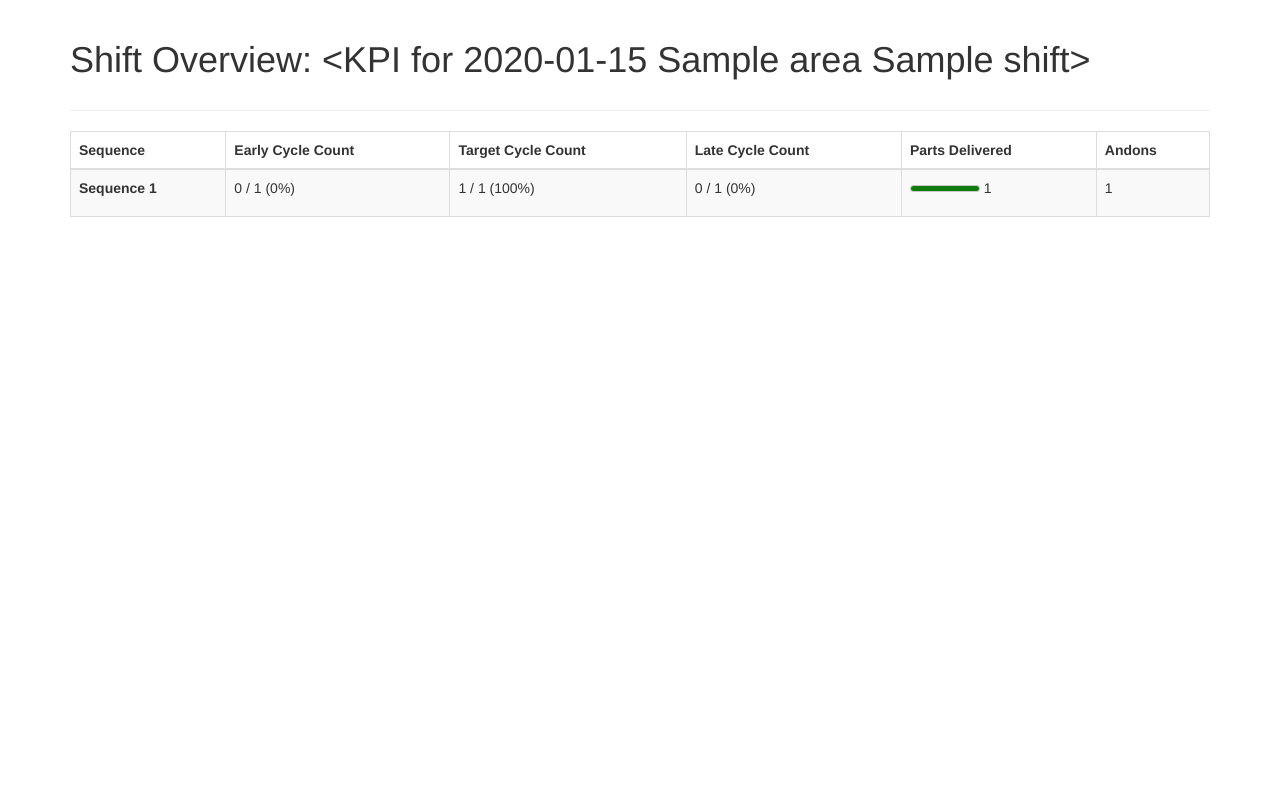
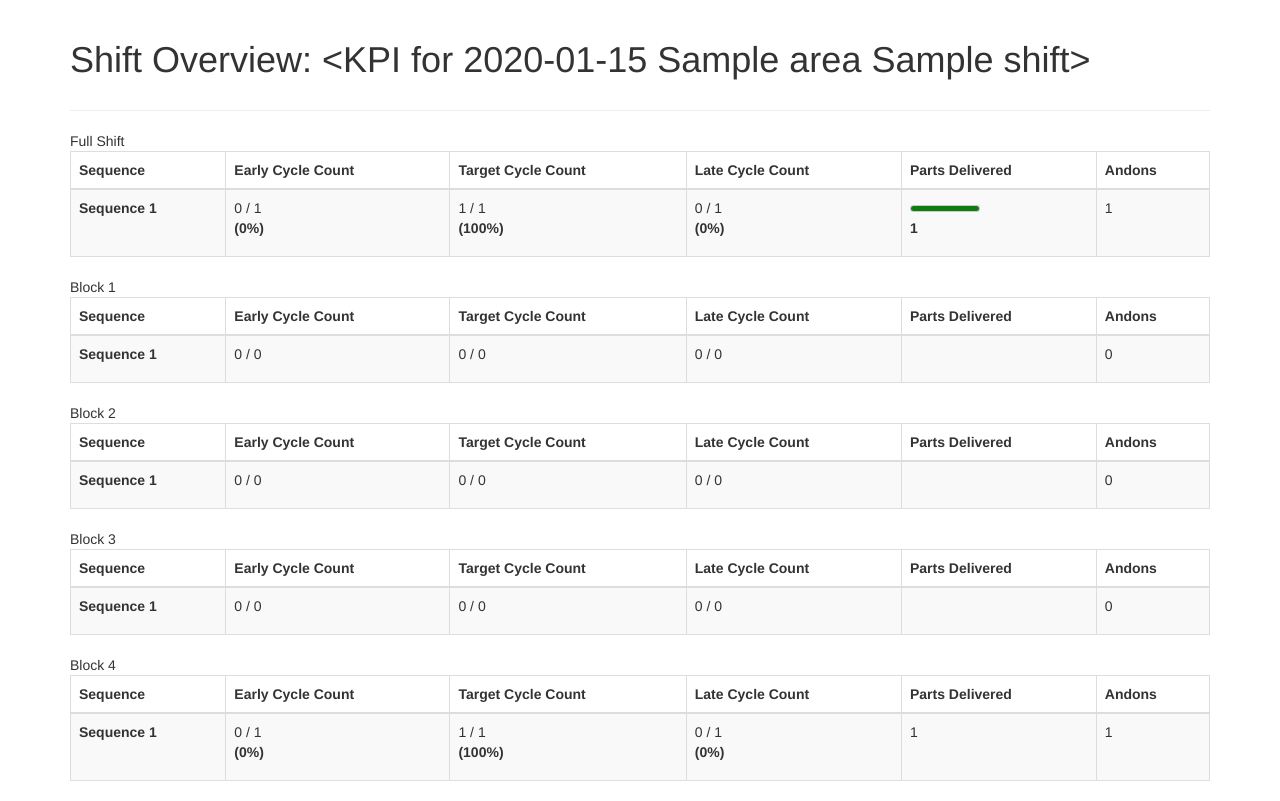
Before and after one commit to rylansturm/andonresponse, a Flask app: page /kpi/1/overview in a window 1280 px wide. Shown: the part 52-853 px from the top of the page. Before the commit the page ends 269 px from the top, so only its background shows below. Run offline with Flask 2, Linux system fonts and the light colour scheme; a user stored in the database is signed in; tables that the repository leaves empty hold one stand-in row (values such as "Sample post"); some libraries are stand-ins or nearby versions.

Commit message:
cleaned up formatting, added blocks to kpi_overview

```diff
--- a/app/main/routes.py
+++ b/app/main/routes.py
@@ -201,8 +201,11 @@ def kpi_popup(kpi_id):
 def kpi_overview(kpi_id):
     kpi = KPI.query.get(kpi_id)
     sequences = kpi.get_sequences()
+    schedule = kpi.schedule.return_schedule(kpi_d=kpi.d) if kpi.schedule else []
+    blocks = list(range(1, len(schedule)//2+1))
     return render_template(tempdir + 'kpi_overview.html', title='Shift Overview',
-                           kpi=kpi, sequences=sequences, Cycle=Cycle, Andon=Andon)
+                           kpi=kpi, sequences=sequences, schedule=schedule, blocks=blocks,
+                           datetime=datetime, Cycle=Cycle, Andon=Andon)
 
 
 @bp.route('/kpi/<area_name>/<shift>/<date>/edit', methods=['GET', 'POST'])
--- a/app/templates/main/kpi_overview.html
+++ b/app/templates/main/kpi_overview.html
@@ -8,6 +8,7 @@
     </table>
     <hr>
     <table class="table table-striped table-bordered">
+        Full Shift
         <thead>
         <tr>
             <th scope="col">Sequence</th>
@@ -27,26 +28,28 @@
                 <td>
                     {{ kpi.cycles.filter(Cycle.sequence==sequence, Cycle.code==0).count() }} /
                     {{ kpi.cycles.filter(Cycle.sequence==sequence).count() }}
-                    ({{ (kpi.cycles.filter(Cycle.sequence==sequence, Cycle.code==0).count() /
-                        kpi.cycles.filter(Cycle.sequence==sequence).count() * 100)|int}}%)
+                    <p><b>({{ (kpi.cycles.filter(Cycle.sequence==sequence, Cycle.code==0).count() /
+                        kpi.cycles.filter(Cycle.sequence==sequence).count() * 100)|int}}%)</b></p>
                 </td>
                 <td>
                     {{ kpi.cycles.filter(Cycle.sequence==sequence, Cycle.code==1).count() }} /
                     {{ kpi.cycles.filter(Cycle.sequence==sequence).count() }}
-                    ({{ (kpi.cycles.filter(Cycle.sequence==sequence, Cycle.code==1).count() /
-                        kpi.cycles.filter(Cycle.sequence==sequence).count() * 100)|int}}%)
+                    <p><b>({{ (kpi.cycles.filter(Cycle.sequence==sequence, Cycle.code==1).count() /
+                        kpi.cycles.filter(Cycle.sequence==sequence).count() * 100)|int}}%)</b></p>
                 </td>
                 <td>
                     {{ kpi.cycles.filter(Cycle.sequence==sequence, Cycle.code==2).count() }} /
                     {{ kpi.cycles.filter(Cycle.sequence==sequence).count() }}
-                    ({{ (kpi.cycles.filter(Cycle.sequence==sequence, Cycle.code==2).count() /
-                        kpi.cycles.filter(Cycle.sequence==sequence).count() * 100)|int}}%)
+                    <p><b>({{ (kpi.cycles.filter(Cycle.sequence==sequence, Cycle.code==2).count() /
+                        kpi.cycles.filter(Cycle.sequence==sequence).count() * 100)|int}}%)</b></p>
                 </td>
                 <td>
                     <meter min="0" max="{{ kpi.demand }}"
                            value="{{ kpi.cycles.filter(Cycle.sequence==sequence).order_by(
                            Cycle.d.desc()).first().delivered }}"></meter>
-                    {{ kpi.cycles.filter(Cycle.sequence==sequence).order_by(Cycle.d.desc()).first().delivered }}
+                    <p><b>
+                        {{ kpi.cycles.filter(Cycle.sequence==sequence).order_by(Cycle.d.desc()).first().delivered }}
+                    </b></p>
                 </td>
                 <td>
                     {{ kpi.andons.filter(Andon.sequence==sequence).count() }}
@@ -55,4 +58,94 @@
         {% endfor %}
         </tbody>
     </table>
+    {% for block in blocks %}
+    <table class="table table-striped table-bordered">
+        Block {{ block }}
+        <thead>
+        <tr>
+            <th scope="col">Sequence</th>
+            <th scope="col">Early Cycle Count</th>
+            <th scope="col">Target Cycle Count</th>
+            <th scope="col">Late Cycle Count</th>
+            <th scope="col">Parts Delivered</th>
+            <th scope="col">Andons</th>
+        </tr>
+        </thead>
+        <tbody>
+        {% for sequence in sequences %}
+            <tr>
+                <th scope="row">
+                    <p>Sequence {{ sequence }}</p>
+                </th>
+                <td>
+                    {{ kpi.cycles.filter(Cycle.sequence==sequence, Cycle.code==0,
+                        Cycle.d > schedule[block*2-2],
+                        Cycle.d < schedule[block*2-1]).count() }} /
+                    {{ kpi.cycles.filter(Cycle.sequence==sequence,
+                        Cycle.d > schedule[block*2-2],
+                        Cycle.d < schedule[block*2-1]).count() }}
+                    {% if kpi.cycles.filter(Cycle.sequence==sequence,
+                        Cycle.d > schedule[block*2-2],
+                        Cycle.d < schedule[block*2-1]).count() %}
+                    <p><b>({{ (kpi.cycles.filter(Cycle.sequence==sequence, Cycle.code==0,
+                            Cycle.d > schedule[block*2-2],
+                            Cycle.d < schedule[block*2-1]).count() /
+                        kpi.cycles.filter(Cycle.sequence==sequence,
+                            Cycle.d > schedule[block*2-2],
+                            Cycle.d < schedule[block*2-1]).count() * 100)|int}}%)</b></p>
+                    {% endif %}
+                </td>
+                <td>
+                    {{ kpi.cycles.filter(Cycle.sequence==sequence, Cycle.code==1,
+                        Cycle.d > schedule[block*2-2],
+                        Cycle.d < schedule[block*2-1]).count() }} /
+                    {{ kpi.cycles.filter(Cycle.sequence==sequence,
+                        Cycle.d > schedule[block*2-2],
+                        Cycle.d < schedule[block*2-1]).count() }}
+                    {% if kpi.cycles.filter(Cycle.sequence==sequence,
+                        Cycle.d > schedule[block*2-2],
+                        Cycle.d < schedule[block*2-1]).count() %}
+                    <p><b>({{ (kpi.cycles.filter(Cycle.sequence==sequence, Cycle.code==1,
+                            Cycle.d > schedule[block*2-2],
+                            Cycle.d < schedule[block*2-1]).count() /
+                        kpi.cycles.filter(Cycle.sequence==sequence,
+                            Cycle.d > schedule[block*2-2],
+                            Cycle.d < schedule[block*2-1]).count() * 100)|int}}%)</b></p>
+                    {% endif %}
+                </td>
+                <td>
+                    {{ kpi.cycles.filter(Cycle.sequence==sequence, Cycle.code==2,
+                        Cycle.d > schedule[block*2-2],
+                        Cycle.d < schedule[block*2-1]).count() }} /
+                    {{ kpi.cycles.filter(Cycle.sequence==sequence,
+                        Cycle.d > schedule[block*2-2],
+                        Cycle.d < schedule[block*2-1]).count() }}
+                    {% if kpi.cycles.filter(Cycle.sequence==sequence,
+                        Cycle.d > schedule[block*2-2],
+                        Cycle.d < schedule[block*2-1]).count() %}
+                    <p><b>({{ (kpi.cycles.filter(Cycle.sequence==sequence, Cycle.code==2,
+                            Cycle.d > schedule[block*2-2],
+                            Cycle.d < schedule[block*2-1]).count() /
+                        kpi.cycles.filter(Cycle.sequence==sequence,
+                            Cycle.d > schedule[block*2-2],
+                            Cycle.d < schedule[block*2-1]).count() * 100)|int}}%)</b></p>
+                    {% endif %}
+                </td>
+                <td>
+                    <p>
+                        {{ kpi.cycles.filter(Cycle.sequence==sequence,
+                            Cycle.d > schedule[block*2-2],
+                            Cycle.d < schedule[block*2-1]).order_by(Cycle.d.desc()).first().delivered }}
+                    </p>
+                </td>
+                <td>
+                    {{ kpi.andons.filter(Andon.sequence==sequence,
+                        Andon.d > schedule[block*2-2],
+                        Andon.d < schedule[block*2-1]).count() }}
+                </td>
+            </tr>
+        {% endfor %}
+        </tbody>
+    </table>
+    {% endfor %}
 {% endblock %}
```
